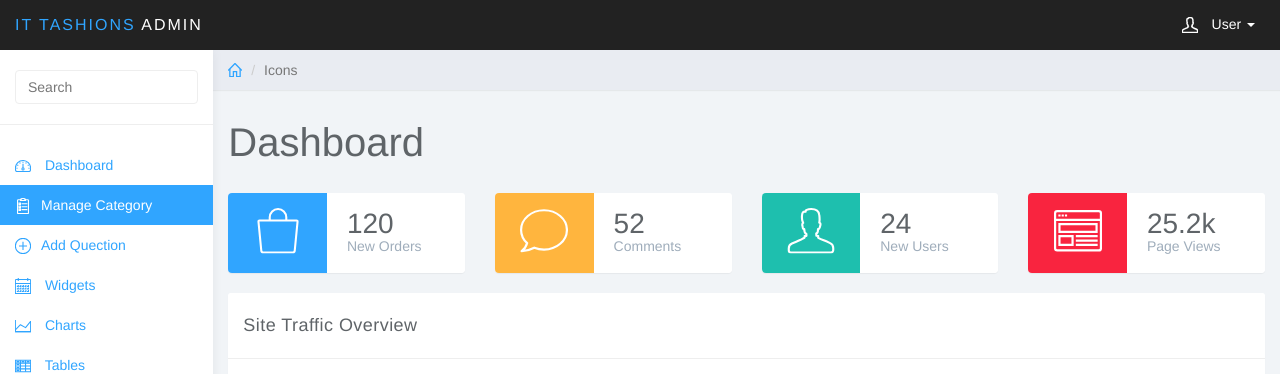
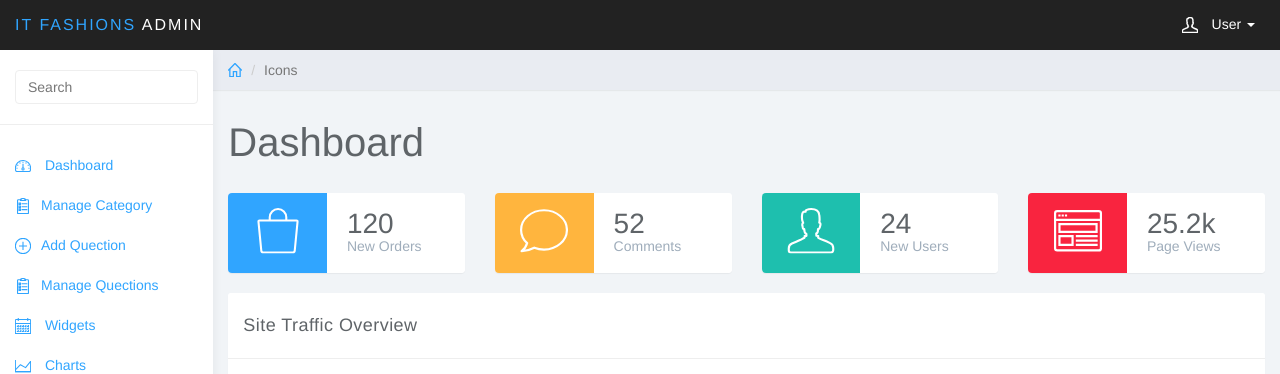
Before and after one commit to lakshmanpalitha/quiz, a PHP site: page /home.php in a window 1280 px wide. Shown: the top 374 px of the page. Run offline with PHP 8.4, Linux system fonts and the light colour scheme; grey boxes labelled with a size stand in for pictures from a placeholder-image service; some libraries are stand-ins or nearby versions.

Commit message:
changes Q list

```diff
--- a/manager/add_quection.php
+++ b/manager/add_quection.php
@@ -4,13 +4,9 @@
 <?php include "includes/site_title.php"; ?>
  <?php include "includes/header_files.php"; ?>
 </head>
-
 <body>
 <?php include "includes/site_header.php"; ?>
-
 <?php include "includes/side_bar.php"; ?>
-
-
 	<div class="col-sm-9 col-sm-offset-3 col-lg-10 col-lg-offset-2 main">
 
 		<div class="row">
--- a/manager/css/styles.css
+++ b/manager/css/styles.css
@@ -955,3 +955,13 @@
 .answer .action-buttons a:hover{
 	color:red;
 }
+
+.action-buttons .glyph {
+	width: 14px;
+	height: 14px;
+	stroke-width: 4px;
+}
+
+.action-buttons a:hover .glyph {
+	color: #ff0000;
+}
--- a/manager/includes/side_bar.php
+++ b/manager/includes/side_bar.php
@@ -6,8 +6,12 @@
     </form>
     <ul class="nav menu">
         <li><a href="index.html"><svg class="glyph stroked dashboard-dial"><use xlink:href="#stroked-dashboard-dial"></use></svg> Dashboard</a></li>
-        <li class="active"><a href="manage.cat.php"><svg class="glyph stroked clipboard with paper"><use xlink:href="#stroked-clipboard-with-paper"/></svg>Manage Category</a></li>
-		<li class=""><a href="add_quection.php"><svg class="glyph stroked plus sign"><use xlink:href="#stroked-plus-sign"/></svg>Add Quection</a></li>
+
+        <li class=""><a href="manage.cat.php"><svg class="glyph stroked clipboard with paper"><use xlink:href="#stroked-clipboard-with-paper"/></svg>Manage Category</a></li>
+
+        <li class=""><a href="add_quection.php"><svg class="glyph stroked plus sign"><use xlink:href="#stroked-plus-sign"/></svg>Add Quection</a></li>
+
+        <li class=""><a href="manage_quection.php"><svg class="glyph stroked clipboard with paper"><use xlink:href="#stroked-clipboard-with-paper"/></svg>Manage Quections</a></li>
 
 
 
--- a/manager/includes/site_header.php
+++ b/manager/includes/site_header.php
@@ -7,7 +7,7 @@
 					<span class="icon-bar"></span>
 					<span class="icon-bar"></span>
 				</button>
-				<a class="navbar-brand" href="#"><span>IT Tashions</span> Admin</a>
+				<a class="navbar-brand" href="#"><span>IT Fashions</span> Admin</a>
 				<ul class="user-menu">
 					<li class="dropdown pull-right">
 						<a href="#" class="dropdown-toggle" data-toggle="dropdown"><svg class="glyph stroked male-user"><use xlink:href="#stroked-male-user"></use></svg> User <span class="caret"></span></a>
```
Lines whose indentation alone changed are shown as unchanged.
